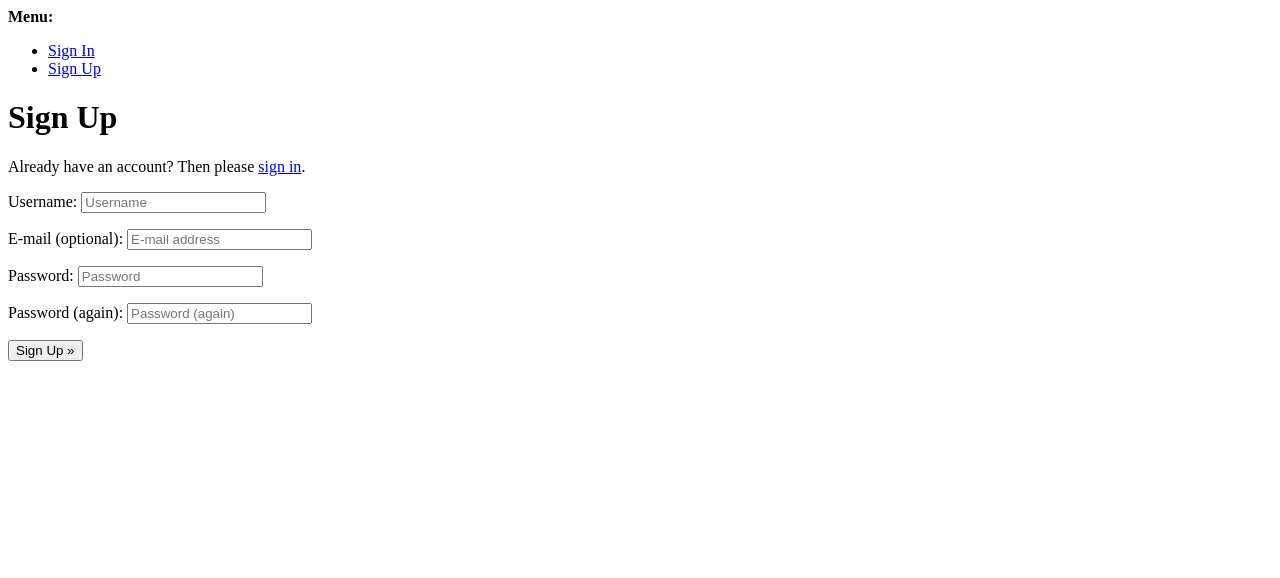
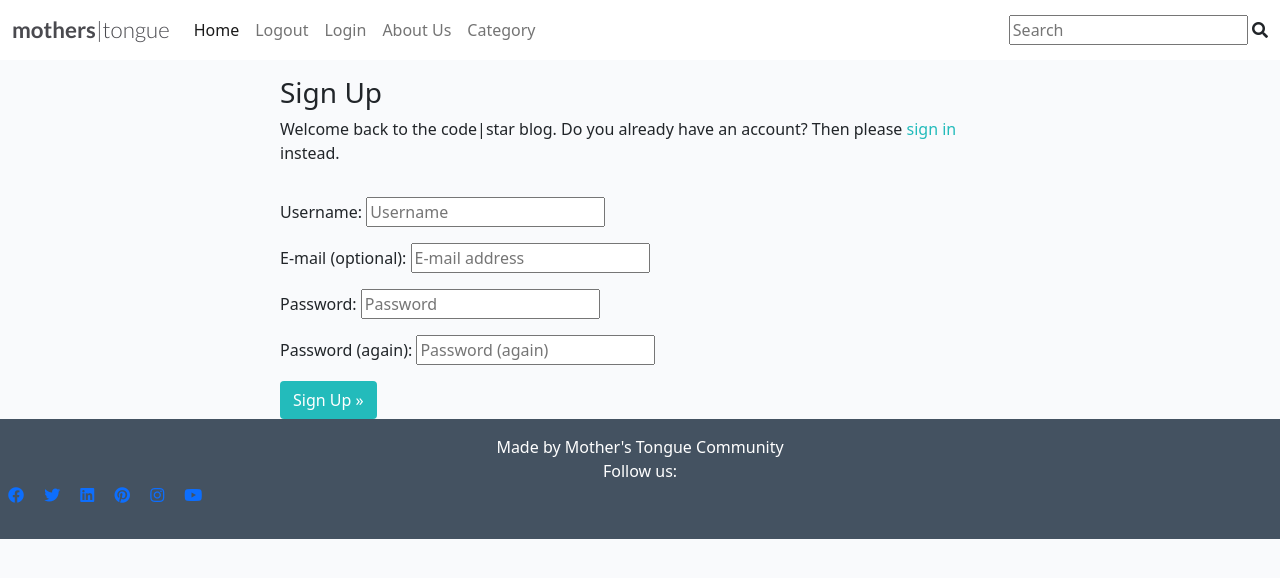
Before and after one commit to kiksgold/mothers-tongue, a Django app: page /accounts/signup/ in a window 1280 px wide. Shown: the top 578 px of the page. Run offline with Django 3.2, Linux system fonts and the light colour scheme.

Commit message:
Add allauth site-packages to templates

```diff
--- /dev/null
+++ b/templates/account/signup.html
@@ -0,0 +1,30 @@
+{% extends "base.html" %}
+
+{% load i18n %}
+
+{% block head_title %}{% trans "Signup" %}{% endblock %}
+
+{% block content %}
+<div class="container">
+  <div class="row">
+    <div class="col-md-8 mt-3 offset-md-2">
+      <h3>{% trans "Sign Up" %}</h3>
+
+      <p>{% blocktrans %}Welcome back to the code|star blog. Do you already have an account? Then please <a class="link"
+          href="{{ login_url }}">sign in</a> instead.{% endblocktrans %}</p>
+    </div>
+  </div>
+  <div class="row">
+    <div class="col-md-8 mt-3 offset-md-2">
+      <form class="signup" id="signup_form" method="post" action="{% url 'account_signup' %}">
+        {% csrf_token %}
+        {{ form.as_p }}
+        {% if redirect_field_value %}
+        <input type="hidden" name="{{ redirect_field_name }}" value="{{ redirect_field_value }}" />
+        {% endif %}
+        <button class="btn btn-signup right" type="submit">{% trans "Sign Up" %} &raquo;</button>
+      </form>
+    </div>
+  </div>
+</div>
+{% endblock %}
--- a/templates/base.html
+++ b/templates/base.html
@@ -38,20 +38,20 @@
                     </li>
                     {% if user.is_authenticated %}
                     <li class="nav-item">
-                        <a class="nav-link" href="{% url 'account_logout' %}">Logout</a>
+                        <a class="nav-link" href="{% url 'account_signup' %}">Register</a>
                     </li>
                     {% else %}
                     <li class="nav-item">
-                        <a class="nav-link" href="{% url 'account_signup' %}">Register</a>
+                        <a class="nav-link" href="{% url 'account_logout' %}">Logout</a>
                     </li>
                     <li class="nav-item">
                         <a class="nav-link" href="{% url 'account_login' %}">Login</a>
                     </li>
                     <li class="nav-item">
-                        <a class="nav-link" href="{% url 'about_us' %}">About Us</a>
+                        <a class="nav-link" href="#">About Us</a>
                     </li>
                     <li class="nav-item">
-                        <a class="nav-link" href="{% url 'category' %}">Category</a>
+                        <a class="nav-link" href="#">Category</a>
                     </li>
                     {% endif %}
                 </ul>
```
Also changed, not shown: templates/account/login.html (added, +34 -0 lines), templates/account/logout.html (added, +29 -0 lines).
